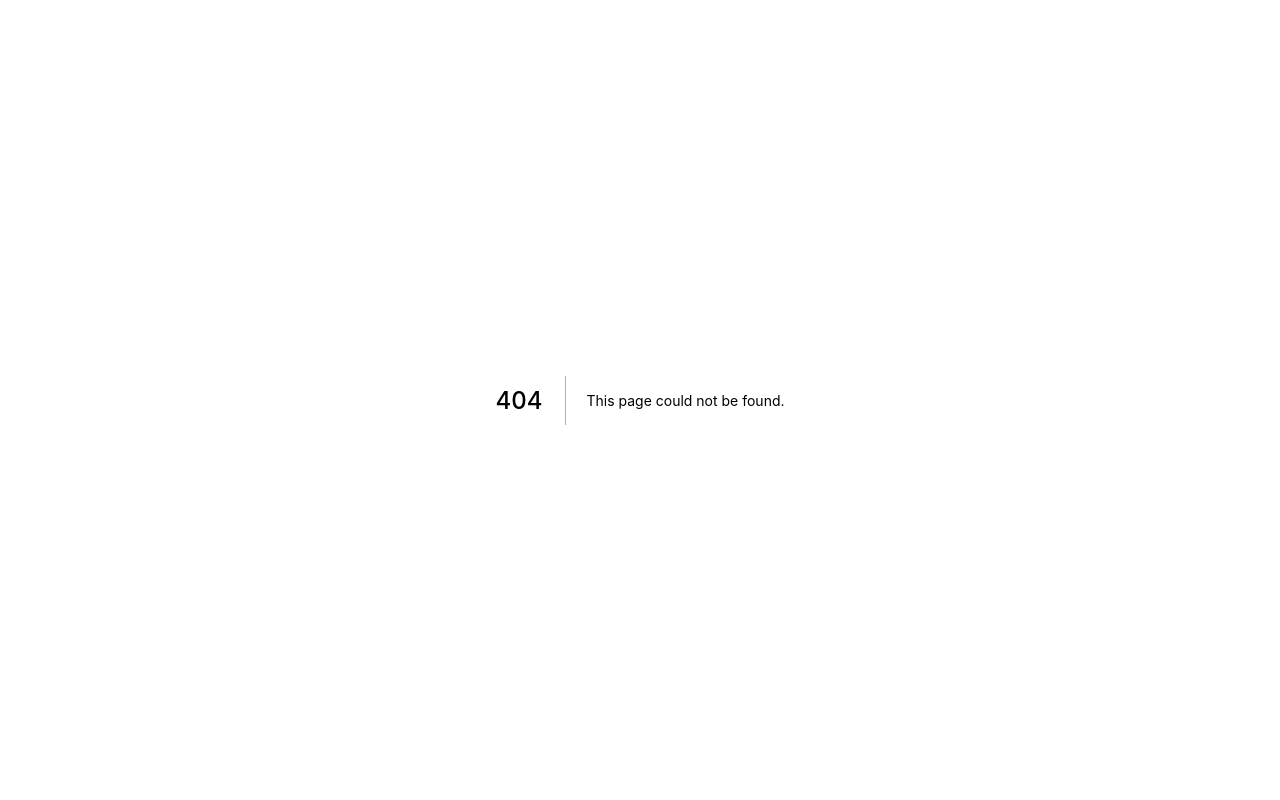
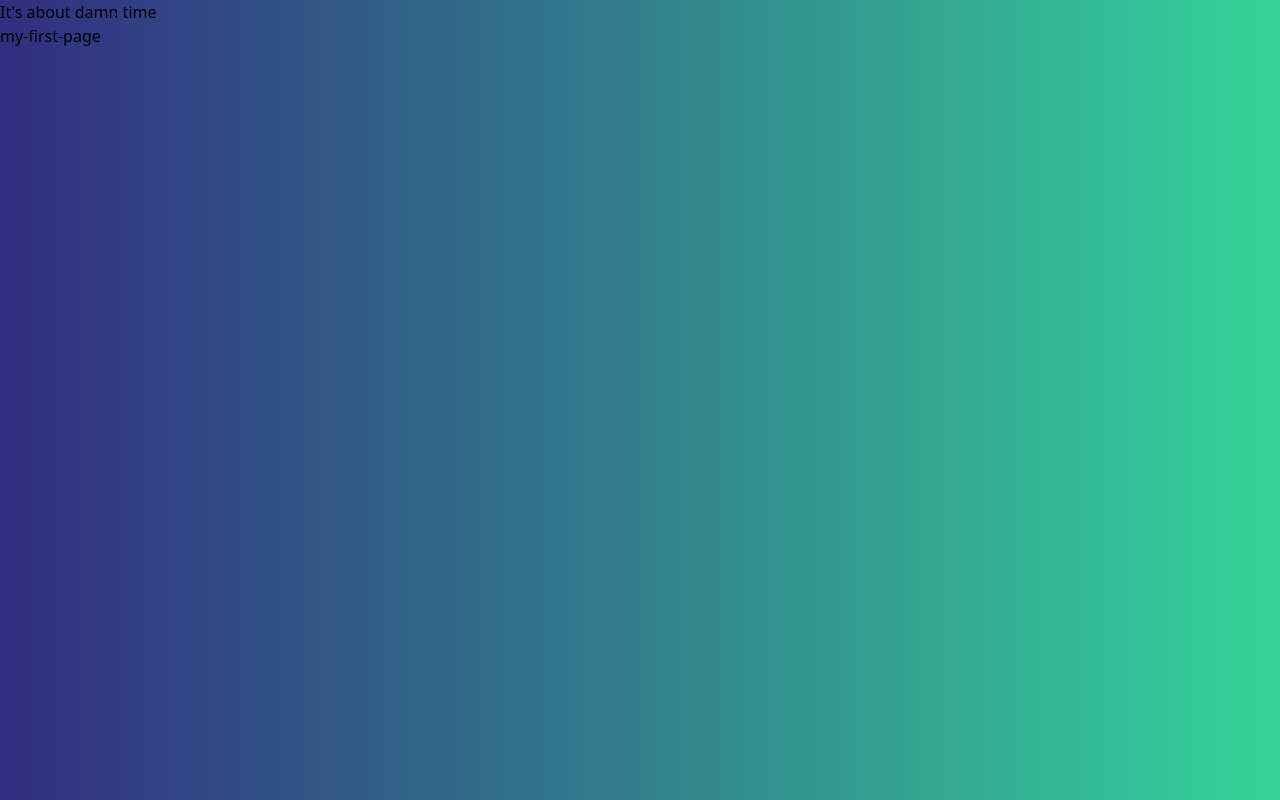
Before and after one commit to aseeeem/my-page, a Next.js app: page /blog/my-first-page in a window 1280 px wide. Before the commit this address had no page. Built offline with nearby package versions, Linux system fonts and the light colour scheme.

Commit message:
parsed data!

```diff
--- a/nextjs.config.js
+++ /dev/null
@@ -1,3 +0,0 @@
-const withCSS = require("@zeit/next-css");
-
-module.exports = withCSS({});
--- a/package.json
+++ b/package.json
@@ -8,8 +8,9 @@
   },
   "dependencies": {
     "@next/mdx": "^10.1.3",
-    "@zeit/next-css": "1.0.1",
+    "gray-matter": "^4.0.2",
     "next": "^10.1.2",
+    "next-mdx-remote": "^2.1.3",
     "postcss-preset-env": "6.7.0",
     "react": "^17.0.2",
     "react-dom": "^17.0.2"
--- /dev/null
+++ b/pages/blog/[slug].js
@@ -0,0 +1,30 @@
+import { getAllPostSlugs, getPostData } from "../../utils/posts";
+
+export default function Post({ content }) {
+  return (
+    <div>
+      {content.title}
+      <p>{content.slug}</p>
+    </div>
+  )
+}
+
+export async function getStaticPaths() {
+  // determine the file path here
+  const paths = getAllPostSlugs()
+  return {
+    paths,
+    fallback: false
+  }
+}
+
+export async function getStaticProps({ params }) {
+  // get the data to actually render the post
+  const content = getPostData(params.slug)
+
+  return {
+    props: {
+      content
+    }
+  }
+}
--- a/pages/blog/posts/my-first-page.md
+++ b/pages/blog/posts/my-first-page.md
@@ -1,3 +1,7 @@
+---
+title: "It's about damn time"
+---
+
 # Its finally time
 
 ## First subject
--- a/pages/index.js
+++ b/pages/index.js
@@ -21,6 +21,9 @@ export default function IndexPage() {
         <p>I don't really have anything else to talk about rn</p>
         <p>But I promise to update this page when I do</p>
         <p>oh, happy spring! keep staying safe! wear a mask!</p>
+        <Link href="/blog/my-first-page">
+          <a>Click me!</a>
+        </Link>
       </section>
     </div>
   );
--- /dev/null
+++ b/utils/posts.js
@@ -0,0 +1,29 @@
+const matter = require('gray-matter')
+
+const { readdirSync, readFileSync } = require('fs')
+const { join } = require('path')
+
+export function getAllPostSlugs() {
+  const fileNames = readdirSync('pages/blog/posts')
+  return fileNames.map(fileName => ({
+    params: {
+      // trim the .md off it
+      slug: fileName.replace(/\.md$/, '')
+    }
+  }))
+}
+
+/**
+ * uses gray-matter to fetch frontmatter from post
+ */
+export function getPostData(slug) {
+  const fullPath = join('pages/blog/posts', `${slug}.md`)
+  const content = readFileSync(fullPath, 'utf-8')
+
+  const frontMatter = matter(content)
+
+  return {
+    slug,
+    ...frontMatter.data
+  }
+}
```
Also changed, not shown: 1 other file (tests, documents, lock files or other folders).
